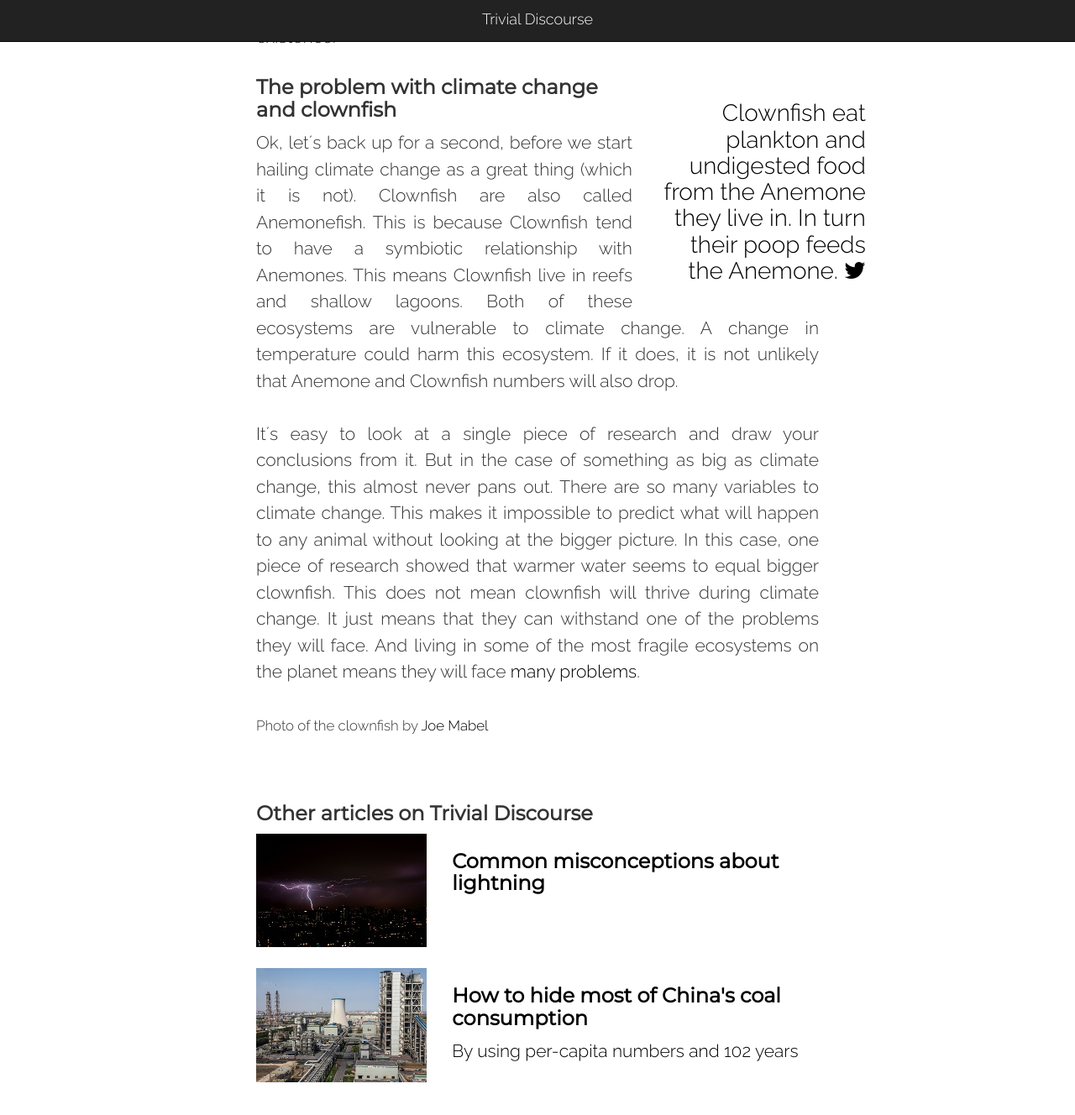
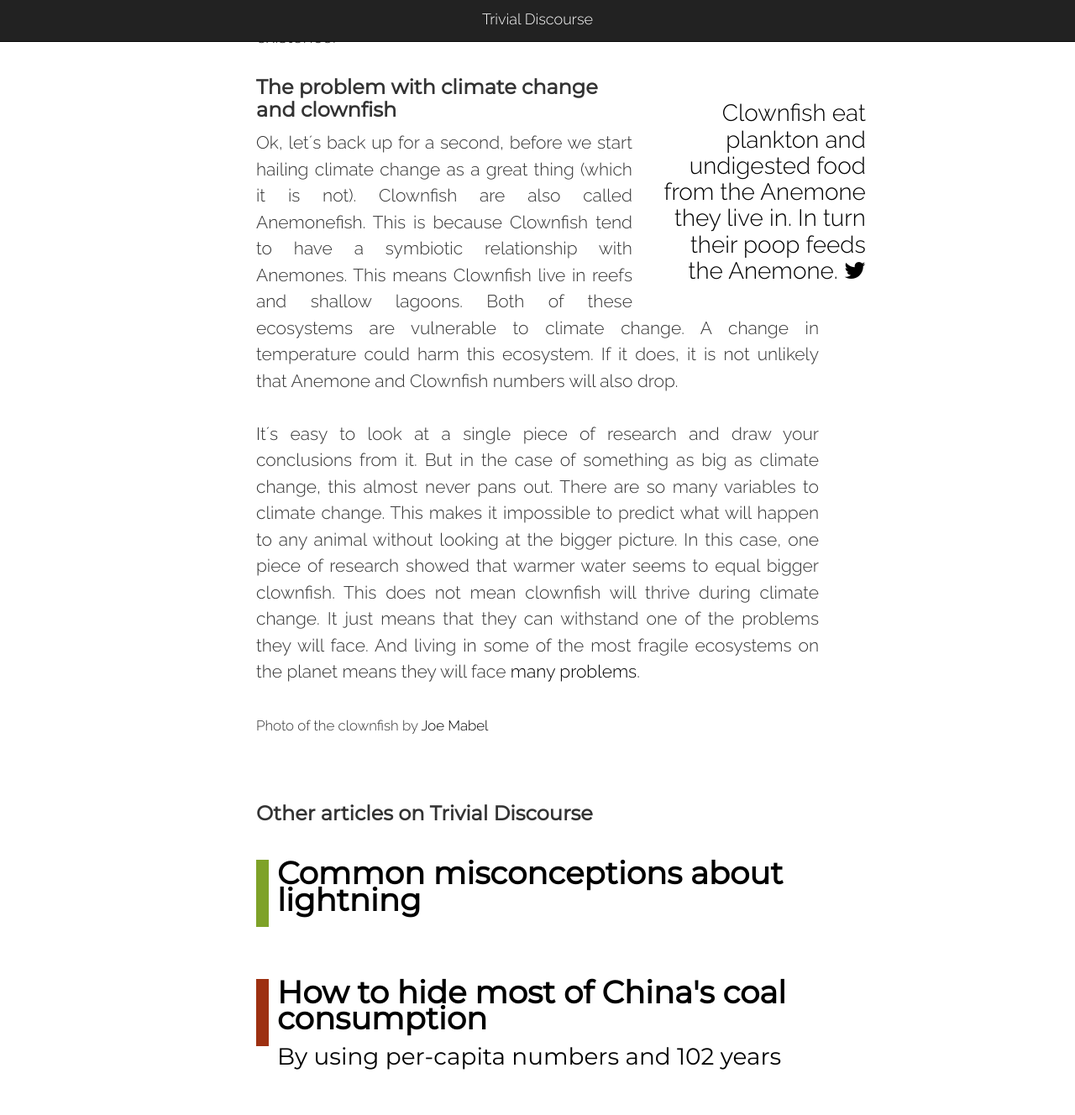
Before and after one commit to PieterHeijman/PieterHeijman.github.io, a Jekyll site: the page built from _posts/2015-08-07-clownfish-and-climate-change.html, in a window 1280 px wide and 1400 px high, scrolled down 1682 px. Shown: the top 1328 px of the window at 84% size. Built offline with Jekyll 4.4.1, drawn with Linux system fonts in a browser that asks for light colours; nearby versions of some CDN libraries.

Commit message:
Slight design tweak

```diff
--- a/_layouts/post.html
+++ b/_layouts/post.html
@@ -61,35 +61,36 @@ layout: default
             </div>
         </div>
         <div class="row">
+            <div class="col-md-12">
+            <article>
             {% if page.previous.title %}
-                <div class="col-md-4">
-                    <img class="img-responsive" src="{{ page.previous.image_url_small }}" alt="{{ page.previous.title }} - {{ page.previous.subtitle }}" title="{{ page.previous.image_credits }}">
-                </div>
-                <div class="col-md-8">
+                <p>
+                    <div class="cat {{ page.previous.category }}"></div>
                     <a rel="prev" href="{{ page.previous.url }}">
-                    <h3>{{ page.previous.title }}</h3>
+                    <h1 class="title">{{ page.previous.title }}</h1>
                     {% if page.previous.subtitle %}
-                    <p>{{ page.previous.subtitle }}</p>
+                    <h2 class="title">{{ page.previous.subtitle }}</h2>
+                    {% else %}
+                    <p>&nbsp;</p>
                     {% endif %}
                     </a>
-                </div>
+                </p>
             {% endif %}
-        </div>
-        <div class="space"></div>
-        <div class="row">
             {% if page.next.title %}
-                <div class="col-md-4">
-                    <img class="img-responsive" src="{{ page.next.image_url_small }}" alt="{{ page.next.title }} - {{ page.next.subtitle }}" title="{{ page.next.image_credits }}">
-                </div>
-                <div class="col-md-8">
+                <p>
+                    <div class="cat {{ page.next.category }}"></div>
                     <a rel="next" href="{{ page.next.url }}">
-                    <h3>{{ page.next.title }}</h3>
+                    <h1 class="title">{{ page.next.title }}</h1>
                     {% if page.next.subtitle %}
-                    <p>{{ page.next.subtitle }}</p>
+                    <h2 class="title">{{ page.next.subtitle }}</h2>
+                    {% else %}
+                    <p>&nbsp;</p>
                     {% endif %}
                     </a>
-                </div>
+                </p>
             {% endif %}
+            </article>
+            </div>
         </div>
         <div class="extra-space"></div>
     </div>
--- a/_sass/_base.scss
+++ b/_sass/_base.scss
@@ -138,7 +138,7 @@ a {
 }
 
 a:hover {
-  color: #c94b0c;
+  color: #494949;
   text-decoration: none;
 }
 
@@ -490,18 +490,43 @@ i.right {
   background-color: #756b30;
 }
 
+.cat.legend + a:hover {
+  color: #756b30;
+  text-decoration: none;
+}
+
 .cat.world {
   background-color: #115363;
+}
+
+.cat.world + a:hover {
+  color: #115363;
+  text-decoration: none;
 }
 
 .cat.nature {
   background-color: #7ea228;
 }
 
+.cat.nature + a:hover {
+  color: #7ea228;
+  text-decoration: none;
+}
+
 .cat.science {
   background-color: #9d3011;
+}
+
+.cat.science + a:hover {
+  color: #9d3011;
+  text-decoration: none;
 }
 
 .cat.entertainment {
   background-color: #5c4454;
 }
+
+.cat.entertainment + a:hover {
+  color: #5c4454;
+  text-decoration: none;
+}
```
